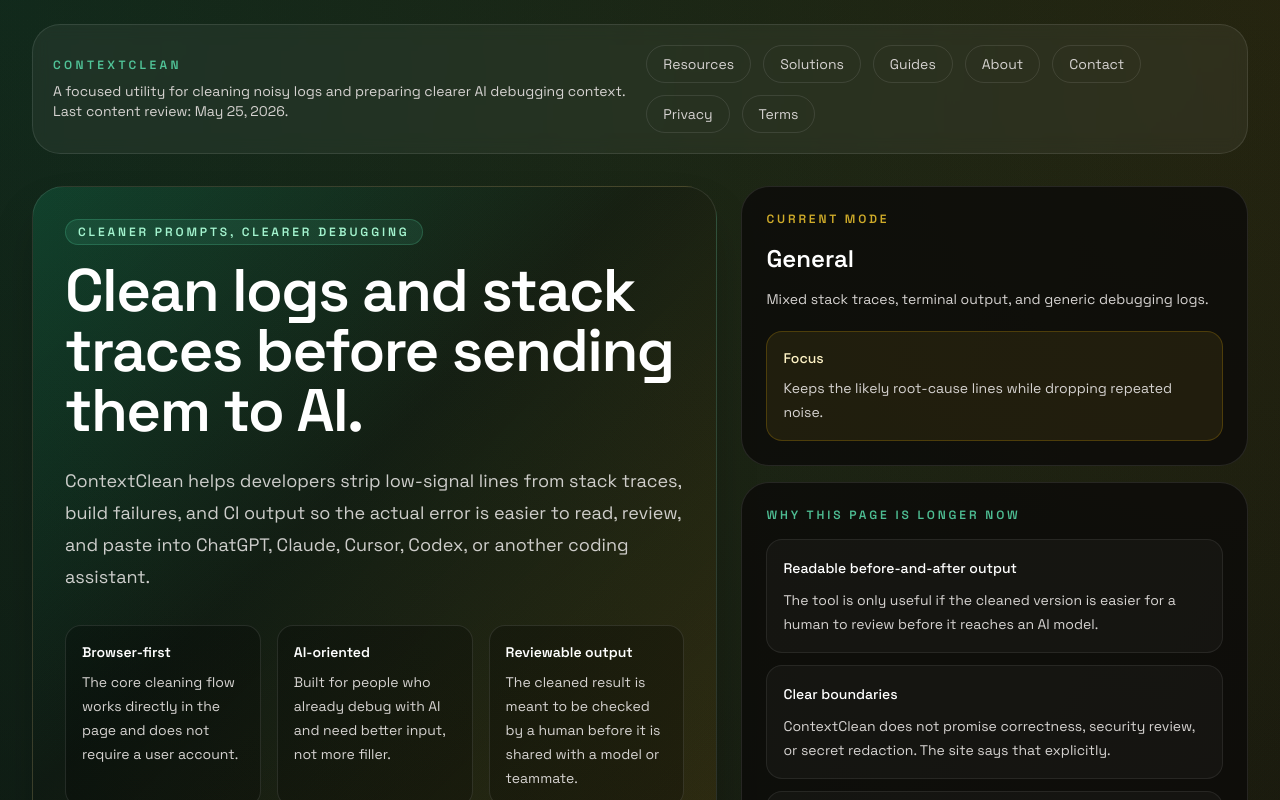
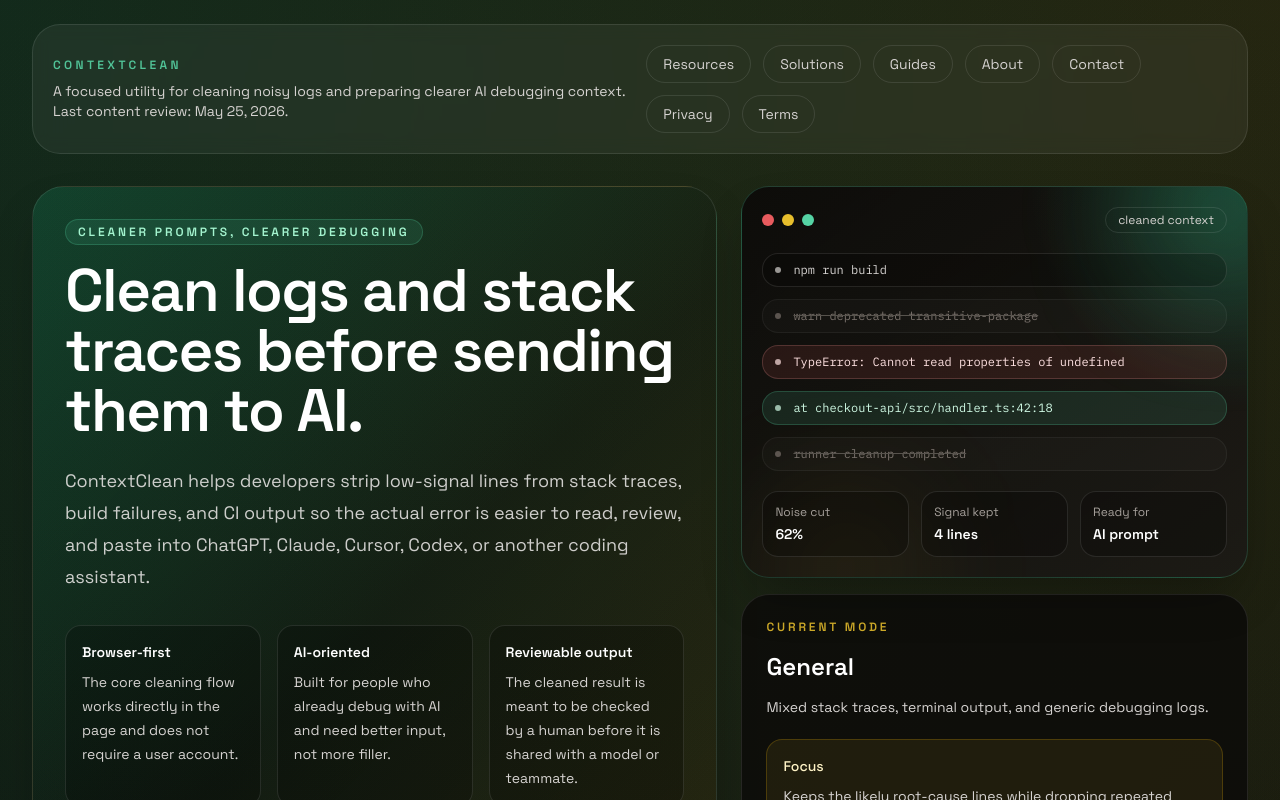
Before and after one commit to hyuchao25/contextclean, a Next.js app: page / in a window 1280 px wide. Shown: the top 800 px of the page. Built offline with nearby package versions, Linux system fonts and the light colour scheme.

Commit message:
Add visual workflow components

```diff
--- /dev/null
+++ b/src/app/components/VisualShowcase.tsx
@@ -0,0 +1,151 @@
+const logLines = [
+  { text: "npm run build", tone: "muted" },
+  { text: "warn deprecated transitive-package", tone: "dim" },
+  { text: "TypeError: Cannot read properties of undefined", tone: "hot" },
+  { text: "at checkout-api/src/handler.ts:42:18", tone: "good" },
+  { text: "runner cleanup completed", tone: "dim" },
+];
+
+export function HeroTerminalVisual() {
+  return (
+    <div className="relative overflow-hidden rounded-[28px] border border-emerald-300/20 bg-[radial-gradient(circle_at_top_right,rgba(16,185,129,0.22),transparent_34%),linear-gradient(145deg,rgba(12,10,9,0.92),rgba(28,25,23,0.78))] p-5 shadow-2xl shadow-black/30">
+      <div className="absolute -right-14 -top-14 h-40 w-40 rounded-full bg-emerald-300/20 blur-3xl" />
+      <div className="absolute -bottom-16 left-8 h-36 w-36 rounded-full bg-amber-300/10 blur-3xl" />
+
+      <div className="relative flex items-center justify-between">
+        <div className="flex gap-2">
+          <span className="h-3 w-3 rounded-full bg-red-400/90" />
+          <span className="h-3 w-3 rounded-full bg-amber-300/90" />
+          <span className="h-3 w-3 rounded-full bg-emerald-300/90" />
+        </div>
+        <span className="rounded-full border border-white/10 px-3 py-1 text-xs text-stone-300">
+          cleaned context
+        </span>
+      </div>
+
+      <div className="relative mt-5 space-y-3 font-mono text-xs">
+        {logLines.map((line) => (
+          <div
+            key={line.text}
+            className={`flex items-center gap-3 rounded-2xl border px-3 py-2 ${
+              line.tone === "hot"
+                ? "border-red-300/20 bg-red-400/10 text-red-100"
+                : line.tone === "good"
+                  ? "border-emerald-300/20 bg-emerald-300/10 text-emerald-100"
+                  : line.tone === "dim"
+                    ? "border-white/5 bg-white/[0.02] text-stone-500 line-through decoration-stone-600"
+                    : "border-white/10 bg-black/20 text-stone-300"
+            }`}
+          >
+            <span className="h-1.5 w-1.5 rounded-full bg-current opacity-70" />
+            <span>{line.text}</span>
+          </div>
+        ))}
+      </div>
+
+      <div className="relative mt-5 grid grid-cols-3 gap-3">
+        {[
+          ["Noise cut", "62%"],
+          ["Signal kept", "4 lines"],
+          ["Ready for", "AI prompt"],
+        ].map(([label, value]) => (
+          <div key={label} className="rounded-2xl border border-white/10 bg-black/25 p-3">
+            <p className="text-xs text-stone-400">{label}</p>
+            <p className="mt-1 text-sm font-semibold text-white">{value}</p>
+          </div>
+        ))}
+      </div>
+    </div>
+  );
+}
+
+export function WorkflowMapVisual() {
+  const steps = ["Raw log", "Clean", "Review", "Share"];
+
+  return (
+    <div className="rounded-[30px] border border-white/10 bg-[linear-gradient(135deg,rgba(16,185,129,0.10),rgba(255,255,255,0.03),rgba(245,158,11,0.08))] p-6">
+      <div className="grid gap-4 md:grid-cols-4">
+        {steps.map((step, index) => (
+          <div key={step} className="relative">
+            {index < steps.length - 1 && (
+              <div className="absolute left-[54%] top-8 hidden h-px w-[92%] bg-gradient-to-r from-emerald-300/60 to-transparent md:block" />
+            )}
+            <div className="relative rounded-[24px] border border-white/10 bg-black/30 p-5">
+              <div className="flex h-12 w-12 items-center justify-center rounded-2xl border border-emerald-300/20 bg-emerald-300/10 text-lg font-semibold text-emerald-100">
+                {index + 1}
+              </div>
+              <h2 className="mt-4 text-lg font-semibold text-white">{step}</h2>
+              <p className="mt-2 text-sm leading-6 text-stone-300">
+                {index === 0 && "Noisy terminal output, stack trace, or CI transcript."}
+                {index === 1 && "Remove repeated and low-signal lines."}
+                {index === 2 && "Check accuracy and sensitive data manually."}
+                {index === 3 && "Use a shorter issue, PR comment, or AI prompt."}
+              </p>
+            </div>
+          </div>
+        ))}
+      </div>
+    </div>
+  );
+}
+
+export function TeamHandoffVisual() {
+  return (
+    <div className="grid gap-4 rounded-[30px] border border-white/10 bg-white/[0.03] p-6 lg:grid-cols-[0.9fr_1.1fr]">
+      <div className="rounded-[24px] border border-white/10 bg-black/30 p-5">
+        <p className="text-xs font-semibold uppercase tracking-[0.22em] text-amber-200">
+          Before
+        </p>
+        <div className="mt-4 space-y-2 font-mono text-xs text-stone-500">
+          {Array.from({ length: 9 }).map((_, index) => (
+            <div key={index} className="h-3 rounded-full bg-stone-700/70" />
+          ))}
+        </div>
+      </div>
+      <div className="rounded-[24px] border border-emerald-300/20 bg-emerald-300/8 p-5">
+        <p className="text-xs font-semibold uppercase tracking-[0.22em] text-emerald-200">
+          After
+        </p>
+        <div className="mt-4 grid gap-3">
+          {[
+            "Command: npm run build",
+            "Relevant file: src/app/layout.tsx",
+            "Cleaned error: TypeError at handler.ts:42",
+            "Question: minimal fix or next check?",
+          ].map((item) => (
+            <div
+              key={item}
+              className="rounded-2xl border border-white/10 bg-black/25 px-4 py-3 font-mono text-xs text-emerald-100"
+            >
+              {item}
+            </div>
+          ))}
+        </div>
+      </div>
+    </div>
+  );
+}
+
+export function SupportTriageVisual() {
+  const cards = [
+    ["Customer report", "Long log and user impact"],
+    ["ContextClean", "Reduced and reviewed"],
+    ["Engineering", "Smaller escalation"],
+  ];
+
+  return (
+    <div className="rounded-[30px] border border-white/10 bg-[radial-gradient(circle_at_20%_20%,rgba(245,158,11,0.12),transparent_32%),rgba(255,255,255,0.03)] p-6">
+      <div className="grid gap-4 md:grid-cols-3">
+        {cards.map(([title, body], index) => (
+          <div key={title} className="relative rounded-[24px] border border-white/10 bg-black/25 p-5">
+            <div className="mb-4 flex h-12 w-12 items-center justify-center rounded-2xl border border-amber-300/20 bg-amber-300/10 text-lg font-semibold text-amber-100">
+              {index + 1}
+            </div>
+            <h2 className="text-lg font-semibold text-white">{title}</h2>
+            <p className="mt-2 text-sm leading-6 text-stone-300">{body}</p>
+          </div>
+        ))}
+      </div>
+    </div>
+  );
+}
--- a/src/app/for-engineering-teams/page.tsx
+++ b/src/app/for-engineering-teams/page.tsx
@@ -1,4 +1,5 @@
 import Link from "next/link";
+import { TeamHandoffVisual } from "../components/VisualShowcase";
 import { getPageSeo, siteUrl } from "../seo";
 
 const seo = getPageSeo("/for-engineering-teams");
@@ -70,6 +71,10 @@ export default function ForEngineeringTeamsPage() {
           </p>
         </div>
 
+        <section className="mt-8">
+          <TeamHandoffVisual />
+        </section>
+
         <section className="mt-8 grid gap-4 md:grid-cols-3">
           {[
             ["Cleaner PR comments", "Paste smaller failure summaries instead of full build transcripts."],
--- a/src/app/for-support-and-bug-reports/page.tsx
+++ b/src/app/for-support-and-bug-reports/page.tsx
@@ -1,4 +1,5 @@
 import Link from "next/link";
+import { SupportTriageVisual } from "../components/VisualShowcase";
 import { getPageSeo, siteUrl } from "../seo";
 
 const seo = getPageSeo("/for-support-and-bug-reports");
@@ -69,6 +70,10 @@ export default function ForSupportAndBugReportsPage() {
           </p>
         </div>
 
+        <section className="mt-8">
+          <SupportTriageVisual />
+        </section>
+
         <section className="mt-8 grid gap-4 md:grid-cols-2">
           {triageSteps.map((step) => (
             <div
--- a/src/app/page.tsx
+++ b/src/app/page.tsx
@@ -2,6 +2,7 @@
 
 import Link from "next/link";
 import { useState } from "react";
+import { HeroTerminalVisual, WorkflowMapVisual } from "./components/VisualShowcase";
 
 const modeDescriptions: Record<
   string,
@@ -527,6 +528,8 @@ Cache restored successfully.`,
           </div>
 
           <aside className="grid gap-4">
+            <HeroTerminalVisual />
+
             <div className="rounded-[28px] border border-white/10 bg-stone-950/80 p-6">
               <p className="text-xs font-semibold uppercase tracking-[0.24em] text-amber-300/80">
                 Current mode
@@ -728,6 +731,10 @@ Cache restored successfully.`,
               <p className="mt-3 text-sm leading-7 text-stone-300">{step.body}</p>
             </article>
           ))}
+        </section>
+
+        <section className="mt-8">
+          <WorkflowMapVisual />
         </section>
 
         <section className="mt-8 rounded-[32px] border border-white/10 bg-stone-950/80 p-8">
--- a/src/app/solutions/page.tsx
+++ b/src/app/solutions/page.tsx
@@ -1,4 +1,5 @@
 import Link from "next/link";
+import { WorkflowMapVisual } from "../components/VisualShowcase";
 import { getPageSeo, siteUrl } from "../seo";
 
 const seo = getPageSeo("/solutions");
@@ -79,6 +80,10 @@ export default function SolutionsPage() {
           reviewable context before sharing them with teammates or AI tools.
         </p>
 
+        <section className="mt-8">
+          <WorkflowMapVisual />
+        </section>
+
         <div className="mt-8 grid gap-4 lg:grid-cols-3">
           {solutionAreas.map((area) => (
             <Link
```
